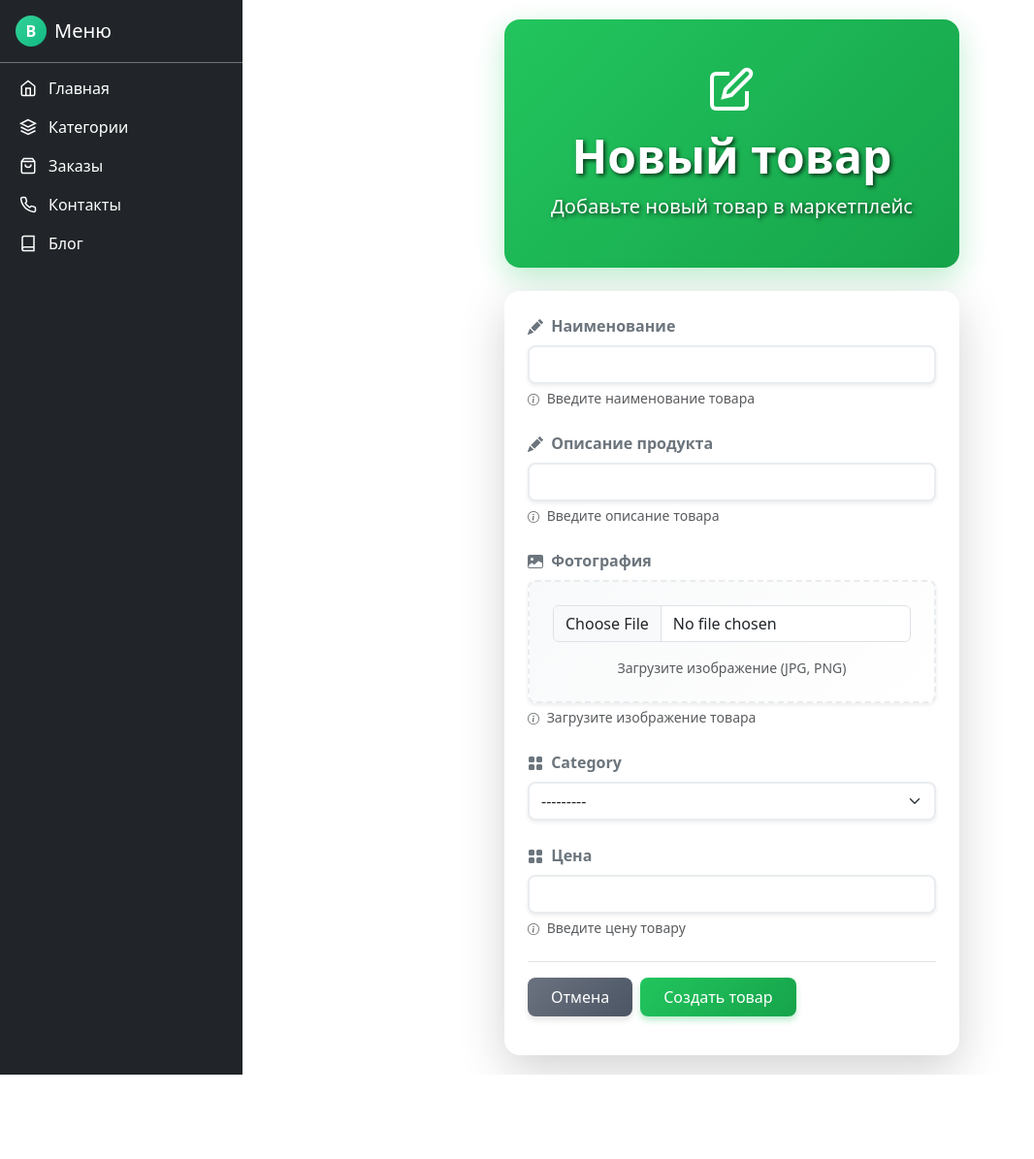
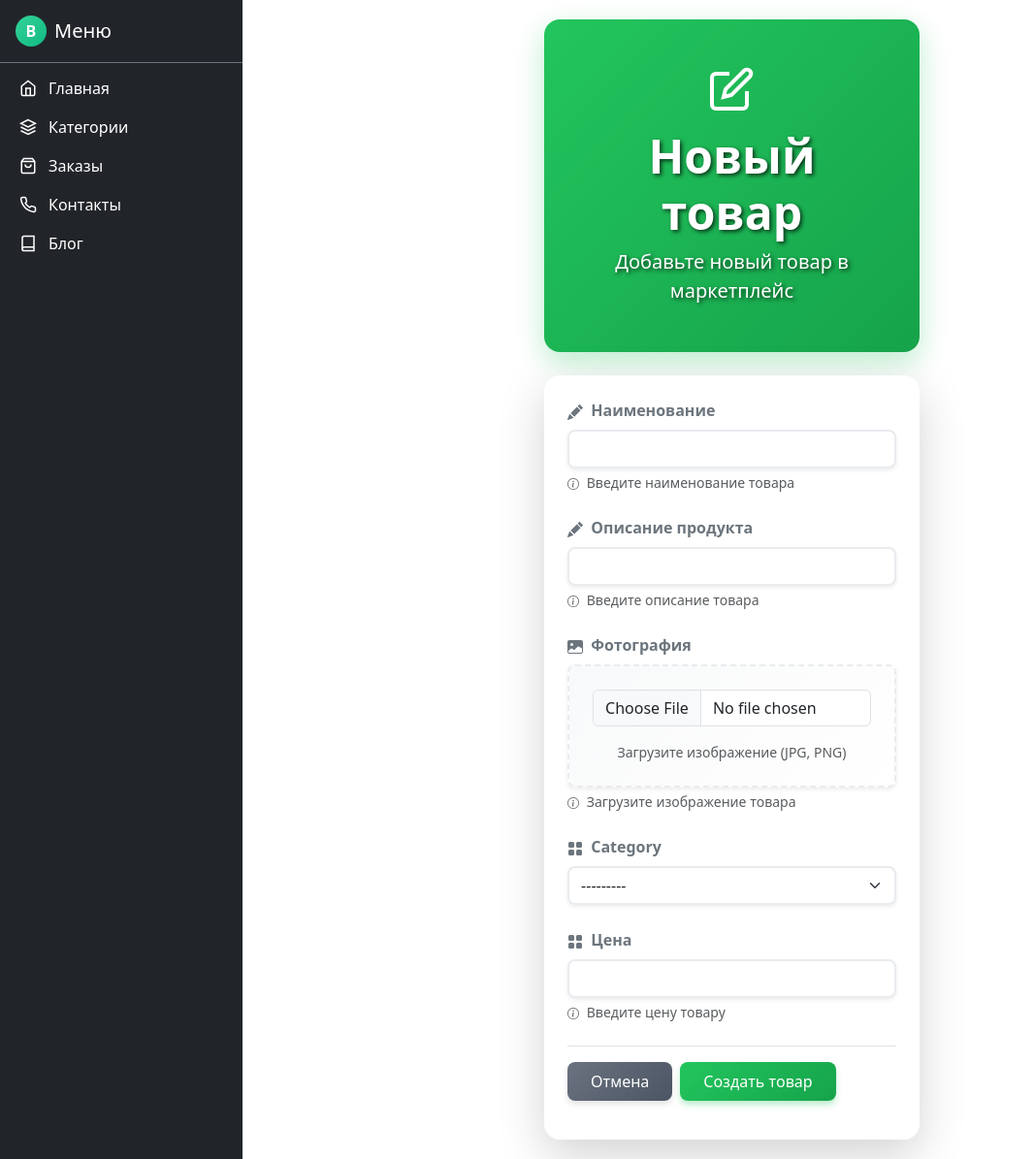
Before and after one commit to riga1897/Django, a Django app: page /product/create/ in a window 1280 px wide. Shown: the whole page at 97% size, without its empty margins (0-1066 px from the left). Before the commit the page ends 1108 px from the top, so only its background shows below. Run offline with Django 5.2, Linux system fonts and the light colour scheme; data comes from the database, SQL or seed files in the repository; some libraries are stand-ins or nearby versions.

Commit message:
Improve layout for blog and marketplace pages
Add container divs to center content and improve layout on blog and marketplace detail and form pages by wrapping existing content within a new row and column structure in the respective HTML templates.

Replit-Commit-Author: Agent
Replit-Commit-Session-Id: 6cfdda56-4c39-4f53-9587-dc308a4ef6e7
Replit-Commit-Checkpoint-Type: intermediate_checkpoint
Replit-Commit-Screenshot-Url: https://storage.googleapis.com/screenshot-production-us-central1/fe341faf-8df2-4f58-be65-b111eee68219/6cfdda56-4c39-4f53-9587-dc308a4ef6e7/lC9NHBQ

```diff
--- a/blog/templates/blog/blogpost_detail.html
+++ b/blog/templates/blog/blogpost_detail.html
@@ -2,6 +2,8 @@
 {% load my_tags %}
 {% block content %}
 <div class="main-content">
+    <div class="row justify-content-center">
+        <div class="col-lg-11 col-xl-10">
     <!-- Красивый заголовок с градиентом (светло-зеленый для всех форм) -->
     <div class="mb-4 p-5 rounded-4 text-white text-center position-relative overflow-hidden gradient-green-contrast page-header-contrast">
         <div class="position-relative z-index-2">
@@ -133,6 +135,8 @@
             </div>
         </div>
     </div>
+        </div>
+    </div>
 </div>
 
 <!-- Image Modal -->
--- a/blog/templates/blog/blogpost_form.html
+++ b/blog/templates/blog/blogpost_form.html
@@ -2,6 +2,8 @@
 
 {% block content %}
 <div class="main-content">
+    <div class="row justify-content-center">
+        <div class="col-lg-11 col-xl-10">
     <!-- Красивый заголовок с градиентом (светло-зеленый для всех форм) -->
     <div class="mb-4 p-5 rounded-4 text-white text-center position-relative overflow-hidden gradient-green-contrast page-header-contrast">
         <div class="position-relative z-index-2">
@@ -39,5 +41,7 @@
             </form>
         </div>
     </div>
+        </div>
+    </div>
 </div>
 {% endblock %}
--- a/marketplace/templates/marketplace/product_detail.html
+++ b/marketplace/templates/marketplace/product_detail.html
@@ -2,6 +2,8 @@
 {% load my_tags %}
 {% block content %}
 <div class="main-content">
+    <div class="row justify-content-center">
+        <div class="col-lg-11 col-xl-10">
     <!-- Красивый заголовок с градиентом -->
     <div class="mb-4 p-5 rounded-4 text-white text-center position-relative overflow-hidden gradient-green-contrast page-header-contrast">
         <div class="position-relative z-index-2">
@@ -121,6 +123,8 @@
             </div>
         </div>
     </div>
+        </div>
+    </div>
 </div>
 
 <!-- Image Modal -->
--- a/marketplace/templates/marketplace/product_form.html
+++ b/marketplace/templates/marketplace/product_form.html
@@ -2,6 +2,8 @@
 
 {% block content %}
 <div class="main-content">
+    <div class="row justify-content-center">
+        <div class="col-lg-11 col-xl-10">
     <!-- Красивый заголовок с градиентом (зелёный для маркетплейса) -->
     <div class="mb-4 p-5 rounded-4 text-white text-center position-relative overflow-hidden gradient-green-contrast page-header-contrast">
         <div class="position-relative z-index-2">
@@ -39,5 +41,7 @@
             </form>
         </div>
     </div>
+        </div>
+    </div>
 </div>
 {% endblock %}
```
Also changed, not shown: 1 other file.
